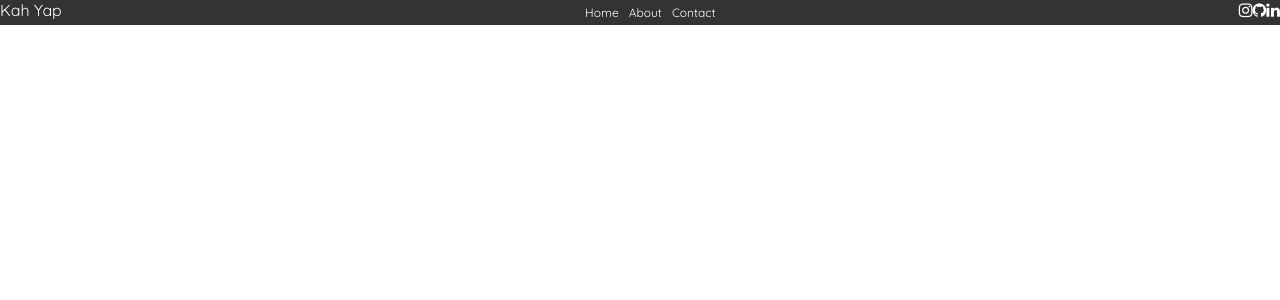
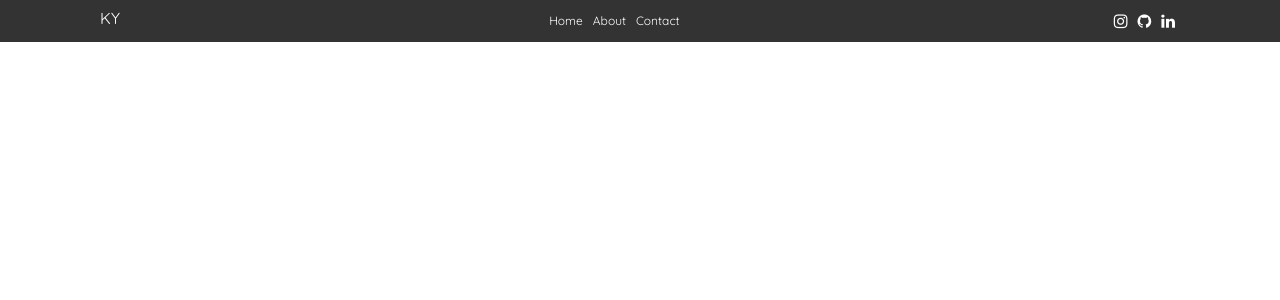
Before and after one commit to Kah919/KahPortfolio, a React (Create React App) app: page / in a window 1280 px wide. Shown: the top 300 px of the page. Built offline with nearby package versions, Linux system fonts and the light colour scheme.

Commit message:
Change navbar to 3 seperate divs

```diff
--- a/src/components/Navbar/Navbar.js
+++ b/src/components/Navbar/Navbar.js
@@ -5,7 +5,7 @@ import styles from './Navbar.module.css';
 export default () => {
     return(
         <nav className={styles.nav_container}>
-            <div className={styles.logo}>Kah Yap</div>
+            <div className={styles.logo}>KY</div>
 
             <ul>
                 <li> Home </li>
--- a/src/components/Navbar/Navbar.module.css
+++ b/src/components/Navbar/Navbar.module.css
@@ -4,6 +4,7 @@
     top: 0;
     display: flex;
     justify-content: space-between;
+    padding: 8px 100px;
 }
 
 .logo {
@@ -20,6 +21,9 @@
 
 .nav_container a {
     color: white;
+    align-items: center;
+    padding: 5px;
+
 }
 
 li {
@@ -33,3 +37,8 @@ li:hover {
     color: gray;
     transition: ease-in 0.5s;
 }
+
+a:hover {
+    color: gray;
+    transition: ease-in 0.5s;
+}
```
